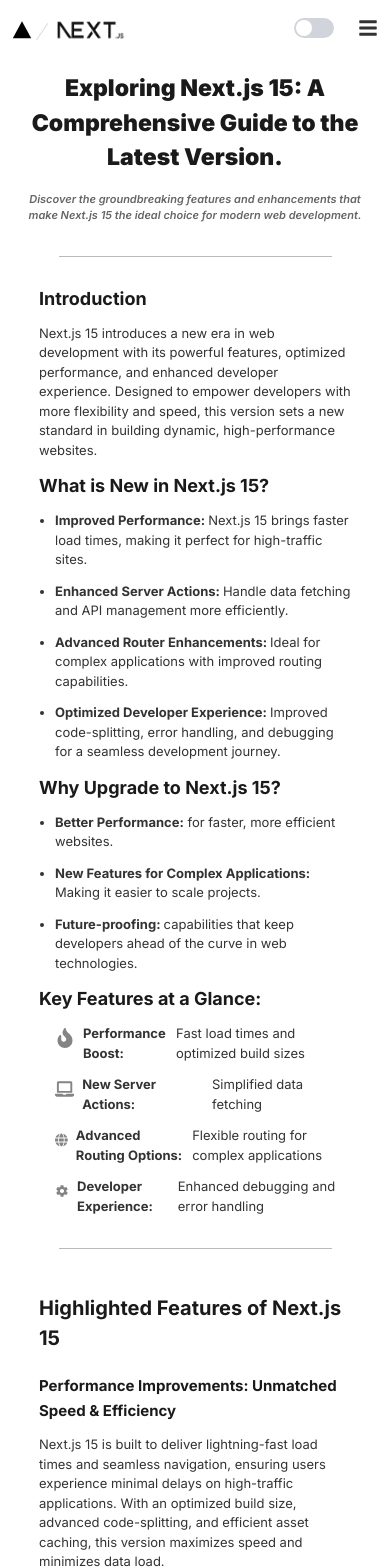
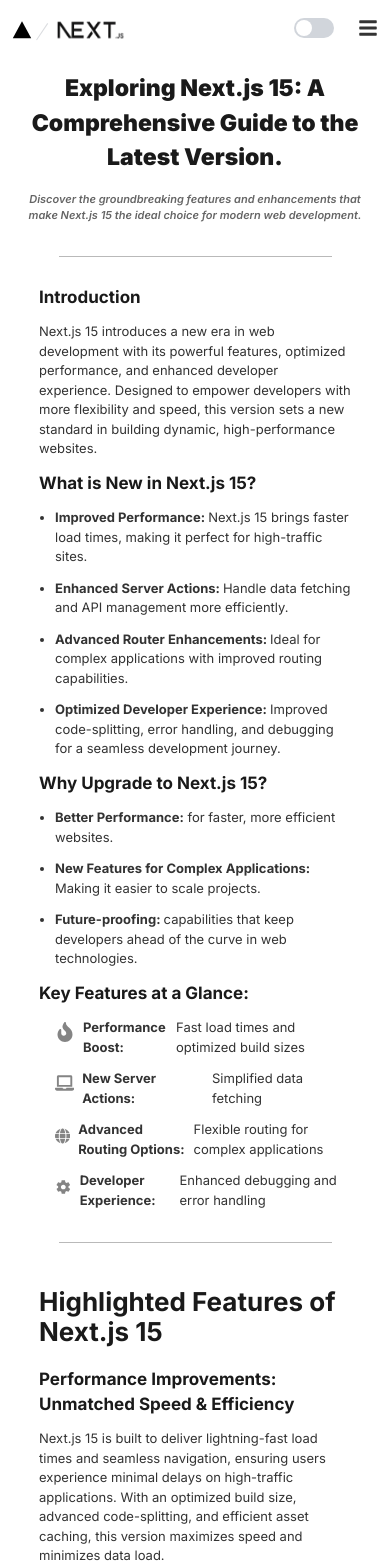
Before and after one commit to Areesha-sites/nextjs15-blog-with-nextjs-tailwindcss, a Next.js app: page / in a window 390 px wide. Shown: the top 1568 px of the page. Built offline with nearby package versions, Linux system fonts and the light colour scheme.

Commit message:
something changed

```diff
--- a/src/app/components/BlogContent.tsx
+++ b/src/app/components/BlogContent.tsx
@@ -14,7 +14,7 @@
   <>
     <section id="introduction">
       <div className="flex flex-col justify-center lg:w-[70%] w-[80%] lg:mx-auto mx-auto lg:mt-0 -mt-5">
-        <h5 className="text-mainHeadingsColor lg:text-[20px] 2xl:text-[30px] text-[18px] font-bold dark:text-white font-inter">
+        <h5 className="text-mainHeadingsColor lg:text-[20px] 2xl:text-[30px] text-[17px] font-bold dark:text-white font-inter">
           Introduction
         </h5>
         <p className="text-foreground mt-3 text-[13px] 2xl:text-[21px] xl:text-[17px] dark:text-white font-inter ">
@@ -24,7 +24,7 @@
           version sets a new standard in building dynamic, high-performance
           websites.
         </p>
-        <h5 className="text-mainHeadingsColor lg:text-[20px] 2xl:text-[30px] text-[18px]  dark:text-white  font-bold mt-3  font-inter">
+        <h5 className="text-mainHeadingsColor lg:text-[20px] 2xl:text-[30px] text-[17px]  dark:text-white  font-bold mt-3  font-inter">
           What is New in Next.js 15?
         </h5>
         <div className="">
@@ -49,7 +49,7 @@
             </li>
           </ul>
         </div>
-        <h5 className="text-mainHeadingsColor dark:text-white 2xl:text-[30px] lg:text-[20px]  text-[18px] font-bold mt-3 font-inter">
+        <h5 className="text-mainHeadingsColor dark:text-white 2xl:text-[30px] lg:text-[20px]  text-[17px] font-bold mt-3 font-inter">
           Why Upgrade to Next.js 15?
         </h5>
         <ul className="list-disc ml-4 font-inter xl:text-[17px] 2xl:text-[21px] text-[13px] lg:text-[15px]">
@@ -66,7 +66,7 @@
             technologies.
           </li>
         </ul>
-        <h5 className="text-mainHeadingsColor dark:text-white 2xl:text-[30px] lg:text-[20px]   text-[18px]  font-bold mt-3 font-inter">
+        <h5 className="text-mainHeadingsColor dark:text-white 2xl:text-[30px] lg:text-[20px]   text-[17px]  font-bold mt-3 font-inter">
           Key Features at a Glance:
         </h5>
         <ul className="list-disc ml-4 font-inter xl:text-[17px] 2xl:text-[21px] text-[13px] lg:text-[15px]">
@@ -81,12 +81,12 @@
             Simplified data fetching
           </li>
           <li className="mt-3 text-foreground dark:text-white  flex sm:flex-row flex-col items-start">
-            <FaGlobe className="mr-2 mt-1 opacity-60 h-5 w-5" />
+            <FaGlobe className="mr-2 mt-1 opacity-60 h-6 w-6" />
             <b className="mr-[5px]"> Advanced Routing Options:</b>
             <span>Flexible routing for complex applications</span>
           </li>
           <li className="mt-3 text-foreground dark:text-white  flex sm:flex-row flex-col items-start">
-            <IoMdSettings className="mr-2 mt-1 opacity-60 h-5 w-5" />
+            <IoMdSettings className="mr-2 mt-1 opacity-60 h-6 w-6" />
             <b> Developer Experience: </b> Enhanced debugging and error handling
           </li>
         </ul>
--- a/src/app/components/HeadingH3.tsx
+++ b/src/app/components/HeadingH3.tsx
@@ -4,7 +4,7 @@
   return (
     <>
       <div className="flex flex-col justify-center lg:w-[70%] w-[80%] mx-auto">
-        <h3 className="xl:text-[35px] xl:leading-[44px] text-[20px] lg:mt-0 mt-0 lg:text-[30px] font-inter text-mainHeadingsColor dark:text-white xl:pl-0 lg:justify-start lg:flex font-bold leading-[30px] 2xl:text-[55px] 2xl:leading-[67px]">
+        <h3 className="xl:text-[35px] xl:leading-[44px] text-[26px] lg:mt-0 mt-0 lg:text-[30px] font-inter text-mainHeadingsColor dark:text-white xl:pl-0 lg:justify-start lg:flex font-bold leading-[30px] 2xl:text-[55px] 2xl:leading-[67px]">
           {headingThree}
         </h3>
       </div>
--- a/src/app/components/HeadingH5.tsx
+++ b/src/app/components/HeadingH5.tsx
@@ -4,7 +4,7 @@
   return (
     <>
       <div className="flex flex-col justify-center lg:w-[70%] w-[80%] mx-auto">
-        <h3 className="xl:text-[22px] text-[15px] lg:text-[20px] font-inter text-mainHeadingsColor dark:text-white xl:pl-0 lg:justify-start lg:flex  leading-[25px] font-bold mt-5 2xl:text-[30px]">
+        <h3 className="xl:text-[22px] text-[17px] lg:text-[20px] font-inter text-mainHeadingsColor dark:text-white xl:pl-0 lg:justify-start lg:flex  leading-[25px] font-bold mt-5 2xl:text-[30px]">
           {headingFive}
         </h3>
       </div>
--- a/src/app/components/Navbar.tsx
+++ b/src/app/components/Navbar.tsx
@@ -104,7 +104,7 @@
             <a
               onClick={toggleMenu}
               href="#troubleshooting"
-              className="hover:text-black opacity-55 dark:text-white dark:opacity-65 hover:dark:text-white hover:dark:opacity-100"
+              className="hover:text-black opacity-55 dark:text-white dark:opacity-65 hover:dark:text-white hover:dark:opacity-100 font-semibold"
             >
               Troubleshooting
             </a>
--- a/src/app/components/TextContent.tsx
+++ b/src/app/components/TextContent.tsx
@@ -3,7 +3,6 @@
 interface TextContentProps {
   children: React.ReactNode;
 }
-
 const TextContent: React.FC<TextContentProps> = ({ children }) => {
   return (
     <div className="flex flex-col justify-center lg:w-[70%] w-[80%] mx-auto">
```
